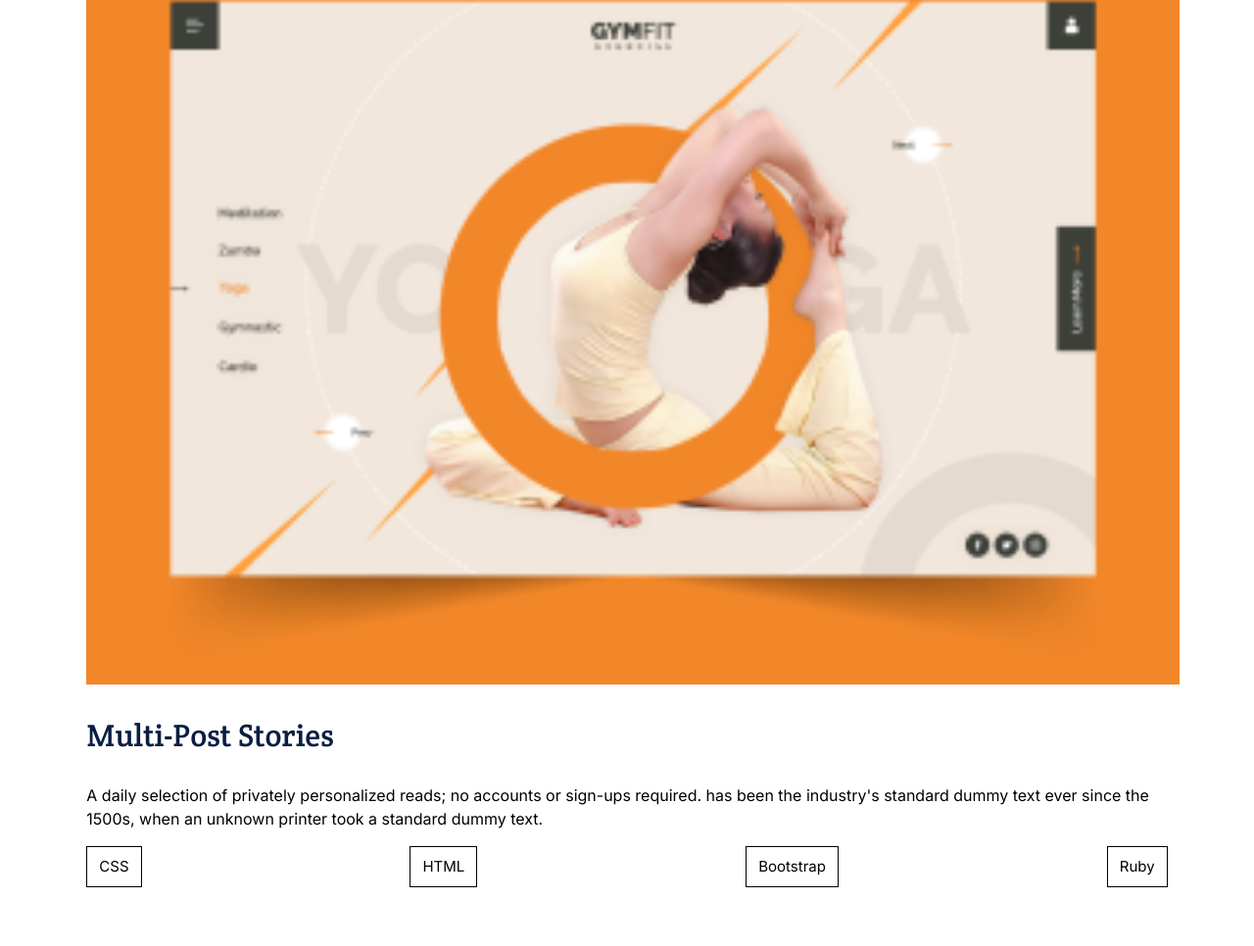
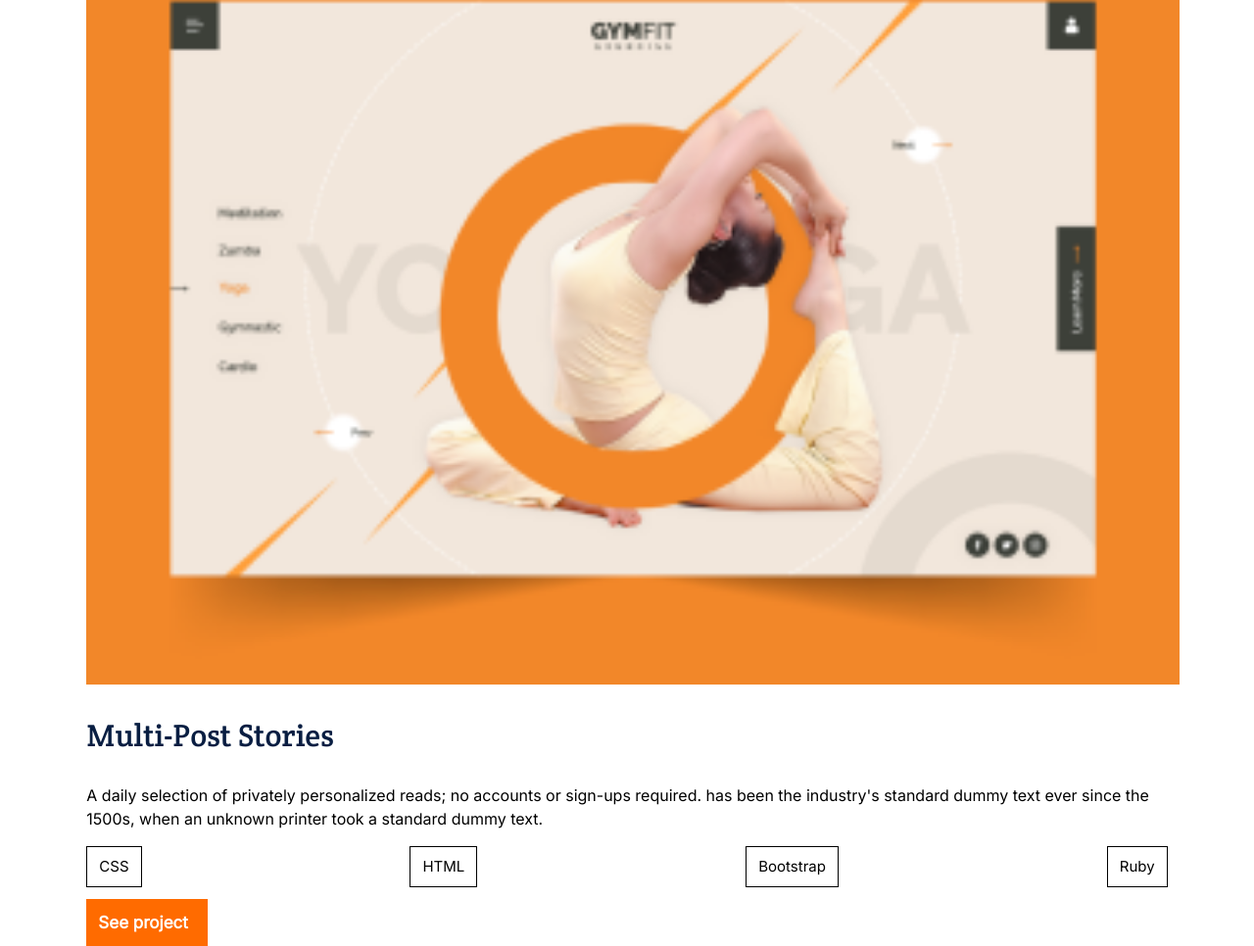
Before and after one commit to EmiLoKiJu/Portfolio, a website: page index.html in a window 1280 px wide. Shown: the part 1165-2131 px from the top of the page at 98% size. Before the commit the page ends 2071 px from the top, so only its background shows below. Drawn offline with Linux system fonts and the light colour scheme.

Commit message:
Add See project button for first project

```diff
--- a/index.html
+++ b/index.html
@@ -80,6 +80,7 @@
                 <div>Bootstrap</div>
                 <div>Ruby</div>
             </section>
+            <div class="seeproject1">See project</div>
             <section class="grid1">
 
             </section>
--- a/stetics.css
+++ b/stetics.css
@@ -165,6 +165,21 @@ li {
   padding: 10px 12px 10px 12px;
 }
 
+.seeproject1 {
+  background-color: #ff6b00;
+  color: white;
+  width: 100px;
+  font-family: Inter;
+  font-size: 17px;
+  font-weight: 700;
+  line-height: 24px;
+  text-align: center;
+  padding: 12px 12px 12px 12px;
+  display: flex;
+  margin-left: 6.9%;
+  margin-top: 12px;
+}
+
 @media screen and (min-width: 768px) {
   .section1 {
     height: 800px;
```
